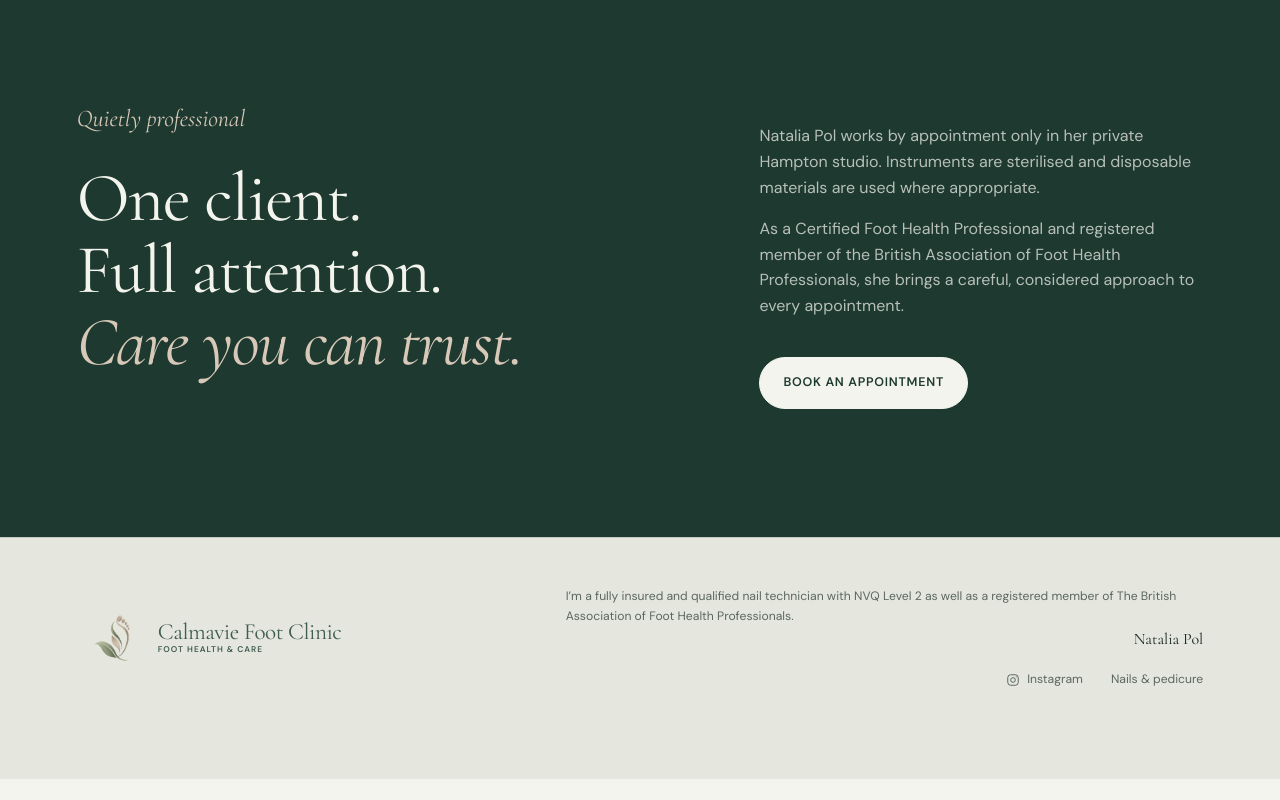
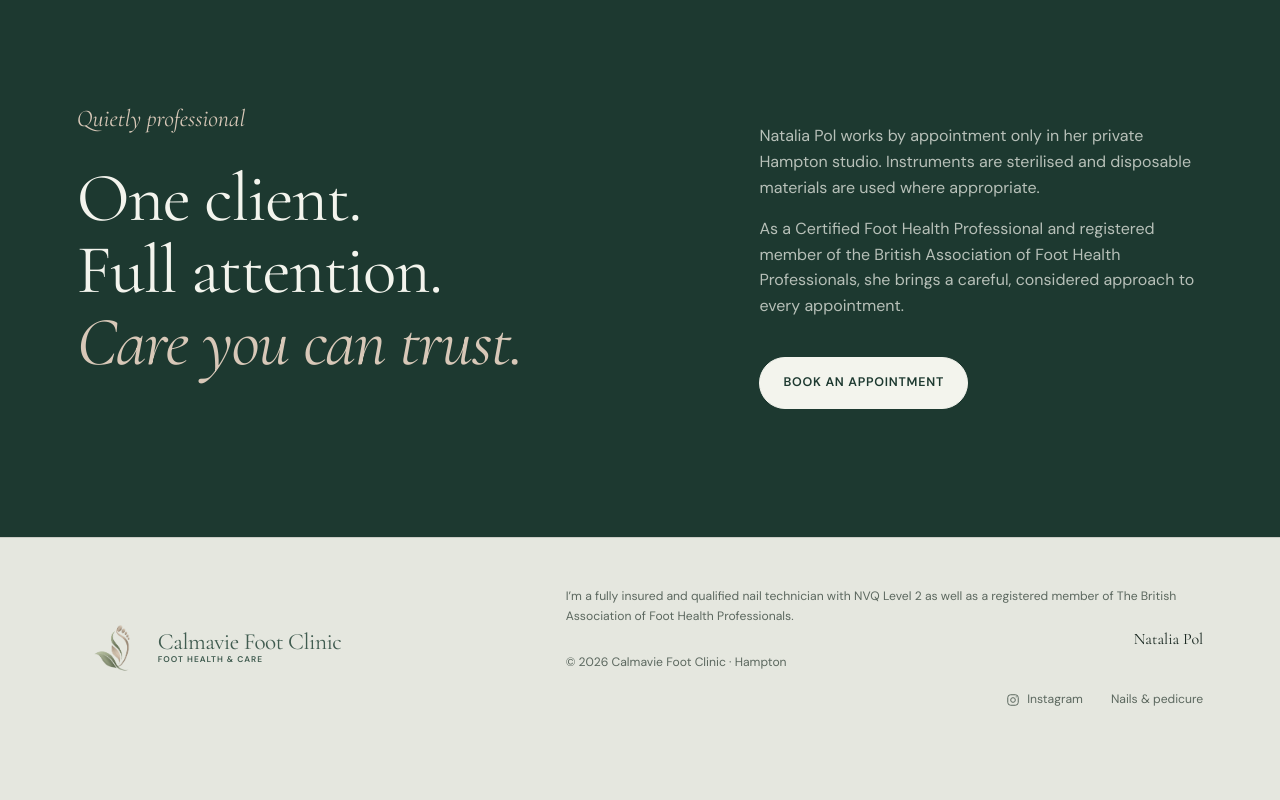
Before and after one commit to desantipol-sites/calmavie-clinic, a plain HTML site: page public/index.html in a window 1280 px wide. Shown: the part 6373-7173 px from the top of the page. Before the commit the page ends 7152 px from the top, so only its background shows below. Drawn offline with nearby package versions, Linux system fonts and the light colour scheme.

Commit message:
Add copyright line to homepage footer
Co-Authored-By: Claude Opus 5.5 <noreply@anthropic.com>
Claude-Session: https://claude.ai/code/session_01LZFbLFUynkA3UR9orNqps4

```diff
--- a/public/index.html
+++ b/public/index.html
@@ -319,6 +319,7 @@
       <div class="footer-credentials">
         <p>I&rsquo;m a fully insured and qualified nail technician with NVQ Level 2 as well as a registered member of The British Association of Foot Health Professionals.</p>
         <p class="footer-signature">Natalia Pol</p>
+        <p class="footer-copyright">&copy; 2026 Calmavie Foot Clinic &middot; Hampton</p>
       </div>
       <div class="footer-links">
         <a class="instagram-link" href="https://www.instagram.com/surreynailartisan/">
```
